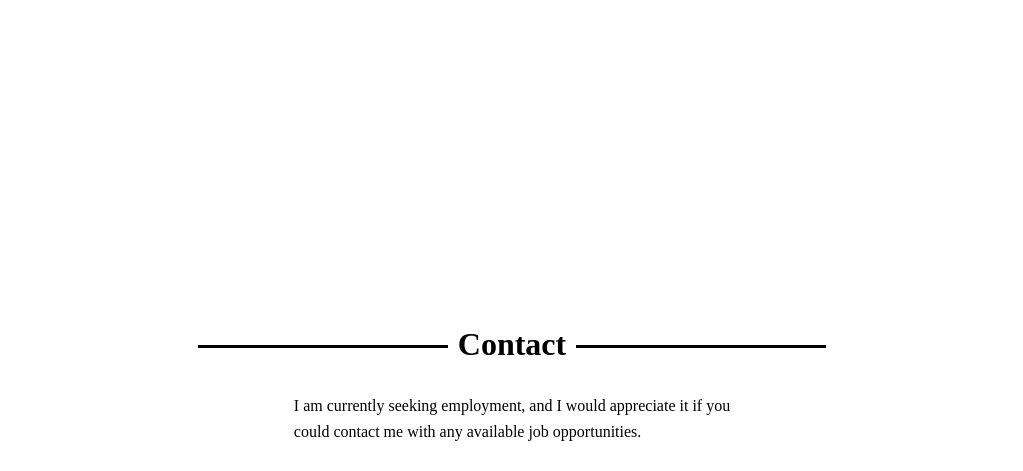
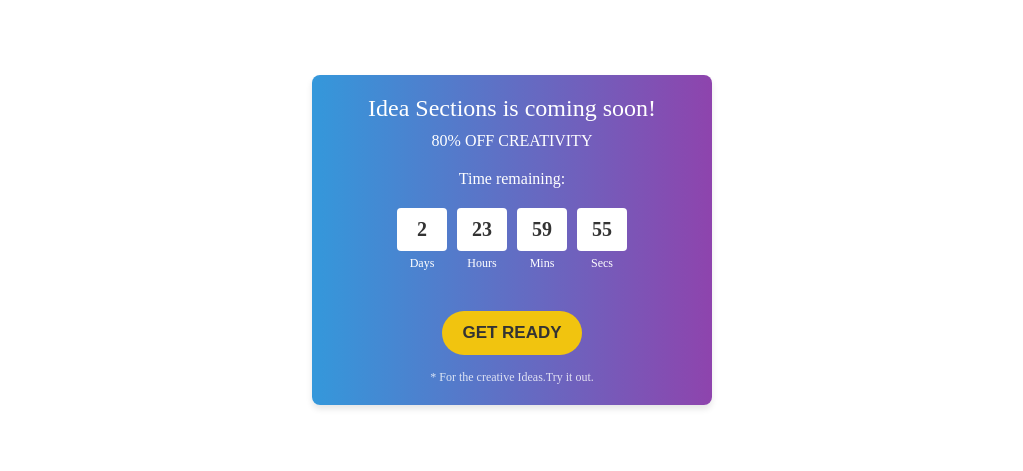
Before and after one commit to Bheem-Works/VimIndexPortfolio, a plain HTML site: page index.html in a window 1280 px wide. Shown: the part 4549-5020 px from the top of the page, without its empty margins (128-1151 px from the left). Drawn offline with Linux system fonts and the light colour scheme.

Commit message:
Merge branch 'main' of github.com:Bheem-Works/VimIndexPortfolio

```diff
--- a/css/simple.css
+++ b/css/simple.css
@@ -884,3 +884,83 @@ Each project card has an image on the left and content on the right, arranged in
     padding:20px;
     text-transform: capitalize;
   }
+
+ /* Time limited  */
+
+ .timeLimited{
+  display: flex;
+  align-items: center;
+  text-align: center;
+  justify-content: center;
+ }
+   .offer-container {
+      background: linear-gradient(to right, #3498db, #8e44ad);
+      color: white;
+      border-radius: 8px;
+      padding: 20px;
+      text-align: center;
+      box-shadow: 0 4px 6px rgba(0, 0, 0, 0.1);
+      max-width: 400px;
+      width: 100%;
+    }
+
+    .title {
+      font-size: 24px;
+      margin-bottom: 10px;
+    }
+
+    .subtitle {
+      font-size: 16px;
+      margin-bottom: 20px;
+    }
+
+    .countdown {
+      display: flex;
+      justify-content: center;
+      gap: 10px;
+      margin: 20px 0;
+    }
+
+    .time-block {
+      background-color: white;
+      color: #333;
+      border-radius: 4px;
+      padding: 10px;
+      min-width: 50px;
+      font-weight: bold;
+      font-size: 20px;
+    }
+
+    .time-label {
+      font-size: 12px;
+      margin-top: 5px;
+    }
+
+    .button {
+      background-color: #f1c40f;
+      color: #333;
+      border: none;
+      padding: 12px 20px;
+      border-radius: 25px;
+      font-weight: bold;
+      cursor: pointer;
+      transition: background-color 0.3s;
+      margin-top: 20px;
+    }
+
+    .button:hover {
+      background-color: #e2b607;
+    }
+
+    .expired {
+      background-color: #e74c3c;
+      padding: 15px;
+      border-radius: 6px;
+      margin-top: 15px;
+    }
+
+    .disclaimer {
+      font-size: 12px;
+      margin-top: 15px;
+      opacity: 0.8;
+    }
--- a/index.html
+++ b/index.html
@@ -286,8 +286,43 @@
     </div>
 
     <!-- idea sections -->
-     <marquee><h1>The New Idea Section coming Soon. Where you can see Creativiness.</h1>
-     </marquee>
+   <!-- Time limited -->
+    <section class="timeLimited">
+    <div class="offer-container">
+    <div class="title">Idea Sections is coming soon!</div>
+    <div class="subtitle">80% OFF CREATIVITY </div>
+
+    <div id="offer-content">
+    <div>Time remaining:</div>
+    <div class="countdown">
+    <div>
+    <div id="days" class="time-block">02</div>
+    <div class="time-label">Days</div>
+    </div>
+    <div>
+    <div id="hours" class="time-block">00</div>
+    <div class="time-label">Hours</div>
+    </div>
+    <div>
+    <div id="minutes" class="time-block">00</div>
+    <div class="time-label">Mins</div>
+    </div>
+    <div>
+    <div id="seconds" class="time-block">00</div>
+    <div class="time-label">Secs</div>
+    </div>
+    </div>
+
+    <button class="button">GET READY</button>
+    <div class="disclaimer">* For the creative Ideas.Try it out.</div>
+    </div>
+
+    <div id="expired-message" class="expired" style="display: none;">
+    <div style="font-weight: bold; font-size: 18px;">Offer Expired!</div>
+    <div style="margin-top: 5px;">Sorry, you missed this deal.</div>
+    </div>
+    </div>
+    </section>
 
     <!-- Contact Section -->
     <section id="contact">
@@ -306,6 +341,10 @@
         <p class="footer-text">© 2025 Vim Magar. All rights reserved.</p>
     </section>
 
+
+
+
+
 <script src="js/simple.js"></script>
 </body>
 </html>
--- a/js/simple.js
+++ b/js/simple.js
@@ -143,3 +143,34 @@ const text = [
 
   // Reinitialize on window resize
   window.addEventListener('resize', setupMarquee);
+
+
+
+  // Time Limited
+
+  // set end date
+  const endDate = new Date();
+  endDate.setDate(endDate.getDate() + 3);
+
+  // function limitedDate
+  const countDate = setInterval(()=>{
+
+    let now = new Date().getTime();
+    let remainingDate = endDate.getTime() - now;
+
+    // logical
+    const days = Math.floor(remainingDate / (1000*60*60*24));
+    const hours = Math.floor(remainingDate % (1000*60*60*24) /(1000*60*60));
+    const minutes = Math.floor(remainingDate % (1000 * 60*60) / (1000 * 60));
+    const seconds = Math.floor(remainingDate % (1000 * 60) / (1000));
+
+    document.getElementById('days').innerHTML = (days < 0 ? '0' : '') + days;
+    document.getElementById('hours').innerHTML = (hours < 0 ? '0' : '') + hours;
+    document.getElementById('minutes').innerHTML = (minutes < 0 ? '0' : '') + minutes
+     document.getElementById('seconds').innerHTML = (seconds < 0 ? '0' : '') + seconds
+
+     if(remainingDate <= 0 ) {
+      document.getElementById(offer-content).style.display = "block";
+      document.getElementById(expired-message).style.display = "none";
+     }
+  },1000)
```
